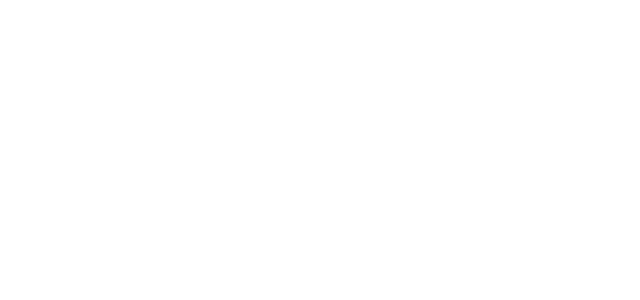
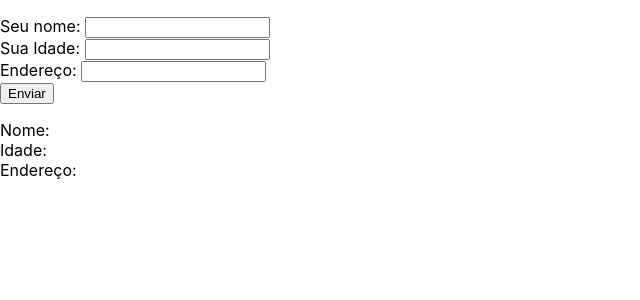
Before and after one commit to vinicius-grandi/cfb-cursos, a React (Create React App) app: page / in a window 1280 px wide. Shown: the top 300 px of the page, without its empty margins (0-640 px from the left). Built offline with nearby package versions, Linux system fonts and the light colour scheme.

Commit message:
criando um objeto no state

```diff
--- a/src/App.js
+++ b/src/App.js
@@ -1,10 +1,45 @@
+import { useState } from 'react'
 
 function App() {
+  const pessoa = {nome:'', idade:'', endereco:'',}
+  const [form, setForm] = useState(pessoa)
+
+  const handleFormChange = e => {
+    switch(e.target.id) {
+      case "tnome":
+      setForm({...form, nome:e.target.value})
+      break
+      case "idade":
+      setForm({...form, idade:e.target.value})
+      break
+      case "endereco":
+      setForm({...form, endereco:e.target.value})
+      break
+      default:
+        console.log('Useless Default')
+  }}
+
   return (
     <>
-
+      <p>
+        <label htmlFor="tnome">Seu nome: </label>
+        <input type="text" id='tnome' onChange={e => handleFormChange(e)}/>
+        <br/>
+        <label htmlFor="idade">Sua Idade: </label>
+        <input type="number" id='idade' onChange={e => handleFormChange(e)}/>
+        <br/>
+        <label htmlFor="endereco">Endereço: </label>
+        <input type="text" id='endereco' onChange={e => handleFormChange(e)}/>
+        <br/>
+        <button onClick={() => setForm(pessoa)}>Enviar</button>
+      </p>
+      <p>
+        Nome: {form.nome} <br/>
+        Idade: {form.idade} <br/>
+        Endereço: {form.endereco}
+      </p>
     </>
   );
 }
 
-export default App;
+export default App
```
